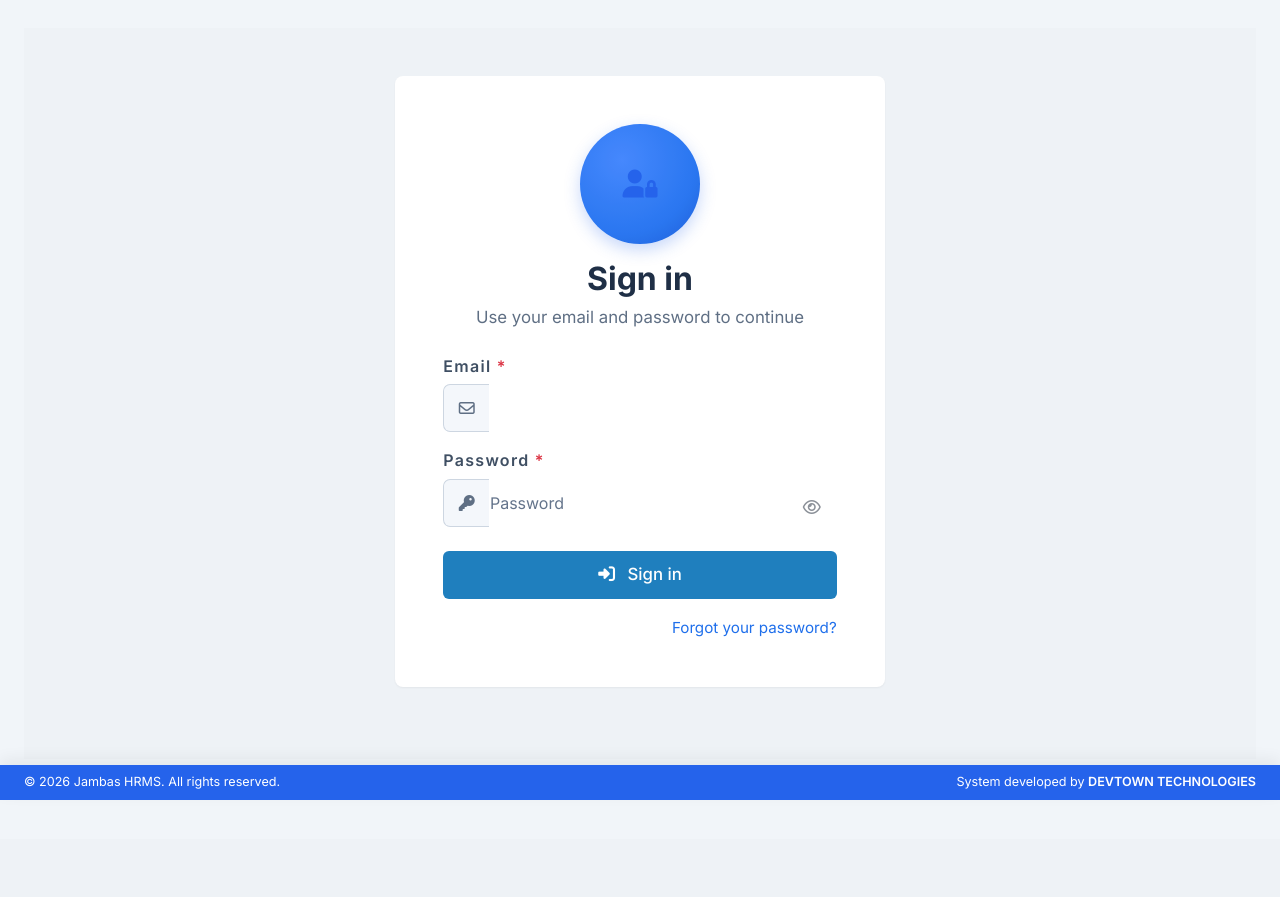
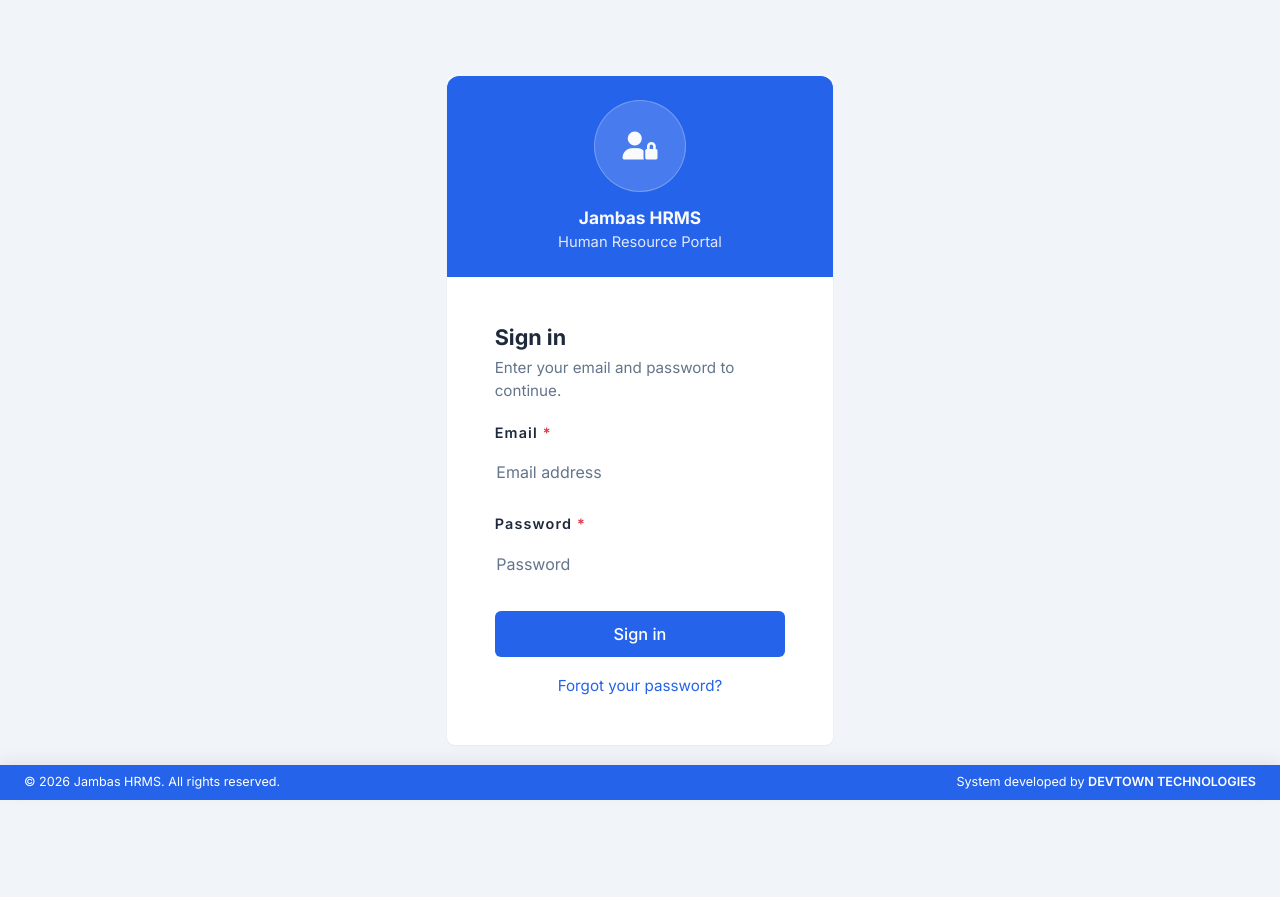
Before and after one commit to nekiwanuka/Jhrm-portal, a Django app: page /accounts/login/ in a window 1280 px wide. Before the commit the page ends 800 px from the top, so only its background shows below. Run offline with Django 4.2, Linux system fonts and the light colour scheme; data comes from the database, SQL or seed files in the repository.

Commit message:
Polish login UI with branded header

```diff
--- a/accounts/forms.py
+++ b/accounts/forms.py
@@ -3,5 +3,23 @@ from django.contrib.auth.forms import AuthenticationForm
 
 
 class LoginForm(AuthenticationForm):
-    username = forms.CharField(label='Email', widget=forms.TextInput(attrs={'class': 'form-control', 'placeholder': ''}))
-    password = forms.CharField(widget=forms.PasswordInput(attrs={'class': 'form-control', 'placeholder': 'Password'}))
+    username = forms.CharField(
+        label='Email',
+        widget=forms.EmailInput(
+            attrs={
+                'class': 'form-control',
+                'placeholder': 'Email address',
+                'autocomplete': 'username',
+                'autofocus': 'autofocus',
+            }
+        ),
+    )
+    password = forms.CharField(
+        widget=forms.PasswordInput(
+            attrs={
+                'class': 'form-control',
+                'placeholder': 'Password',
+                'autocomplete': 'current-password',
+            }
+        )
+    )
--- a/static/css/styles.css
+++ b/static/css/styles.css
@@ -1111,77 +1111,93 @@ main {
 }
 
 .auth-v2 {
-  background: #eef2f6;
+  background: var(--bg-body);
 }
 
 .auth-card-v2 {
-  border-radius: 0.5rem;
-  background: #ffffff;
-  border: 1px solid #d9e0e8;
-  box-shadow: 0 8px 18px rgb(15 23 42 / 0.08);
+  border-radius: var(--radius-lg);
+  background: var(--bg-card);
+  border: 1px solid var(--border-color);
+  box-shadow: 0 18px 40px rgb(15 23 42 / 0.10), 0 6px 14px rgb(15 23 42 / 0.06);
+}
+
+.auth-card-header-v2 {
+  background: var(--primary-color);
+  color: var(--text-light);
+  border-radius: var(--radius-lg) var(--radius-lg) 0 0;
 }
 
 .auth-logo-shell {
-  width: 120px;
-  height: 120px;
+  width: 92px;
+  height: 92px;
   border-radius: 9999px;
   display: flex;
   align-items: center;
   justify-content: center;
-  background: radial-gradient(circle at 35% 30%, #4b8dff 0%, #2b79f0 65%, #1f5dd4 100%);
-  box-shadow: 0 6px 16px rgb(37 99 235 / 0.25);
+  background: rgb(255 255 255 / 0.16);
+  box-shadow: inset 0 0 0 1px rgb(255 255 255 / 0.25);
 }
 
 .auth-logo-v2 {
-  width: 86px;
-  height: 86px;
+  width: 70px;
+  height: 70px;
   object-fit: contain;
-  border-radius: 0.7rem;
-  background: #ffffff;
+  border-radius: var(--radius-md);
+  background: var(--bg-card);
   padding: 0.35rem;
 }
 
+.auth-logo-fallback {
+  font-size: 1.75rem;
+  color: var(--text-light);
+}
+
+.auth-appname {
+  font-weight: 700;
+  color: var(--text-light);
+  font-size: 1.08rem;
+  line-height: 1.2;
+}
+
+.auth-tagline-v2 {
+  color: rgb(255 255 255 / 0.86);
+  font-size: 0.92rem;
+  margin-top: 0.15rem;
+}
+
 .auth-title-v2 {
-  color: #1f2f46;
+  color: var(--text-main);
   font-weight: 700;
-  margin-bottom: 0.4rem;
+  font-size: 1.35rem;
+  margin-bottom: 0.35rem;
 }
 
 .auth-subtitle-v2 {
-  color: #5f6f84;
-  font-size: 1.05rem;
-  margin-bottom: 0;
+  color: var(--text-muted);
+  font-size: 0.95rem;
+  margin-bottom: 1.1rem;
 }
 
 .auth-label-v2 {
-  font-size: 1rem;
-  color: #3f4f63;
-  margin-bottom: 0.4rem;
+  font-size: 0.9rem;
+  color: var(--text-main);
+  margin-bottom: 0.35rem;
 }
 
 .auth-input-group-v2 .input-group-text {
-  border: 1px solid #cdd6e1;
+  border: 1px solid var(--border-color);
   border-right: 0;
-  border-radius: 0.45rem 0 0 0.45rem;
-  background: #f4f7fb;
-  color: #5f6f84;
+  border-radius: var(--radius-md) 0 0 var(--radius-md);
+  background: var(--bg-body);
+  color: var(--text-muted);
   min-width: 46px;
   justify-content: center;
 }
 
 .auth-form-v2 .form-control {
-  border: 1px solid #bec3ca;
-  border-radius: 0 0.45rem 0.45rem 0;
-  background: #fff;
-  min-height: 3rem;
-  padding: 0.7rem 0.9rem;
+  border-radius: var(--radius-md);
+  min-height: 2.9rem;
   font-size: 1rem;
-}
-
-.auth-form-v2 .form-control:focus {
-  background: #fff;
-  border-color: #2b79f0;
-  box-shadow: none;
 }
 
 .auth-password-wrap {
@@ -1197,23 +1213,23 @@ main {
 }
 
 .auth-btn-v2 {
-  min-height: 3rem;
-  border-radius: 0.35rem;
-  font-size: 1.05rem;
+  min-height: 2.9rem;
+  border-radius: var(--radius-md);
+  font-size: 1.02rem;
   font-weight: 600;
   color: #fff;
   border: 0;
-  background: #1f7fbe;
+  background: var(--primary-color);
 }
 
 .auth-btn-v2:hover,
 .auth-btn-v2:focus {
   color: #fff;
-  background: #176fa7;
+  background: var(--primary-hover);
 }
 
 .auth-forgot-v2 {
-  color: #1f6feb;
+  color: var(--primary-color);
   text-decoration: none;
   font-size: 0.95rem;
   line-height: 1.15;
@@ -1225,21 +1241,21 @@ main {
 
 @media (max-width: 768px) {
   .auth-logo-shell {
-    width: 96px;
-    height: 96px;
+    width: 84px;
+    height: 84px;
   }
 
   .auth-logo-v2 {
-    width: 66px;
-    height: 66px;
+    width: 62px;
+    height: 62px;
   }
 
   .auth-btn-v2 {
-    font-size: 1.1rem;
+    font-size: 1.05rem;
   }
 
   .auth-forgot-v2 {
-    font-size: 1.2rem;
+    font-size: 0.98rem;
   }
 }
 
--- a/templates/accounts/login.html
+++ b/templates/accounts/login.html
@@ -3,22 +3,23 @@
 {% block content %}
 <section class="auth-page auth-v2">
   <div class="row justify-content-center align-items-center py-4 py-md-5 auth-shell">
-    <div class="col-md-8 col-lg-6 col-xl-5">
+    <div class="col-12 col-sm-10 col-md-7 col-lg-5 col-xl-4">
       <div class="card auth-card auth-card-v2 border-0">
-        <div class="card-body p-4 p-md-5">
-          <div class="text-center mb-4">
+        <div class="auth-card-header-v2 text-center p-4">
           <div class="auth-logo-shell mb-3 mx-auto">
             {% if branding.logo %}
               <img src="{{ branding.logo.url }}" alt="{{ branding.app_name }}" class="auth-logo-v2">
             {% else %}
-                <div class="auth-badge auth-badge-minimal mx-auto">
-                  <i class="fa-solid fa-user-lock"></i>
-                </div>
+              <i class="fa-solid fa-user-lock auth-logo-fallback"></i>
             {% endif %}
           </div>
+          <div class="auth-appname">{{ branding.app_name|default:'HRMS' }}</div>
+          <div class="auth-tagline-v2">{{ branding.tagline|default:'Human Resource Portal' }}</div>
+        </div>
+
+        <div class="card-body p-4 p-md-5">
           <h2 class="auth-title-v2">Sign in</h2>
-            <p class="auth-subtitle-v2">Use your email and password to continue</p>
-          </div>
+          <p class="auth-subtitle-v2">Enter your email and password to continue.</p>
 
           <form method="post" class="auth-form-v2" novalidate>
             {% csrf_token %}
@@ -31,30 +32,21 @@
 
             <div class="mb-3">
               <label class="form-label auth-label-v2" for="{{ form.username.id_for_label }}">Email<span class="text-danger"> *</span></label>
-              <div class="input-group auth-input-group-v2">
-                <span class="input-group-text"><i class="fa-regular fa-envelope"></i></span>
               {{ form.username }}
-              </div>
               {% for error in form.username.errors %}<div class="text-danger small mt-1">{{ error }}</div>{% endfor %}
             </div>
 
-            <div class="mb-3 auth-password-wrap">
+            <div class="mb-3">
               <label class="form-label auth-label-v2" for="{{ form.password.id_for_label }}">Password<span class="text-danger"> *</span></label>
-              <div class="input-group auth-input-group-v2">
-                <span class="input-group-text"><i class="fa-solid fa-key"></i></span>
               {{ form.password }}
-              </div>
-              <span class="auth-eye-icon"><i class="fa-regular fa-eye"></i></span>
               {% for error in form.password.errors %}<div class="text-danger small mt-1">{{ error }}</div>{% endfor %}
             </div>
 
             <div class="d-grid mt-4">
-              <button class="btn auth-btn-v2" type="submit">
-                <i class="fa-solid fa-right-to-bracket me-2"></i> Sign in
-              </button>
+              <button class="btn auth-btn-v2" type="submit">Sign in</button>
             </div>
 
-            <div class="text-end mt-3">
+            <div class="text-center mt-3">
               <a class="auth-forgot-v2" href="mailto:{{ branding.company_email|default:'hr@jambasimaging.com' }}">Forgot your password?</a>
             </div>
           </form>
```
Lines whose indentation alone changed are shown as unchanged.
